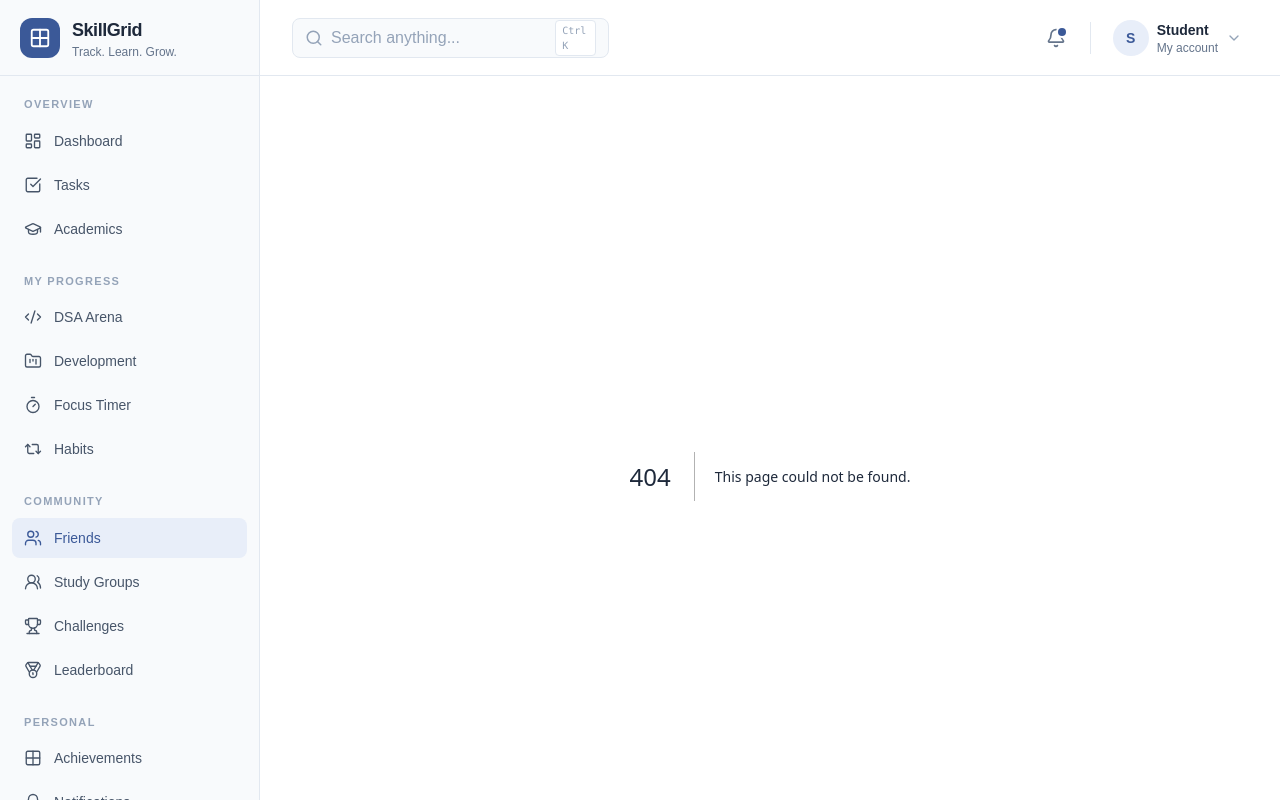
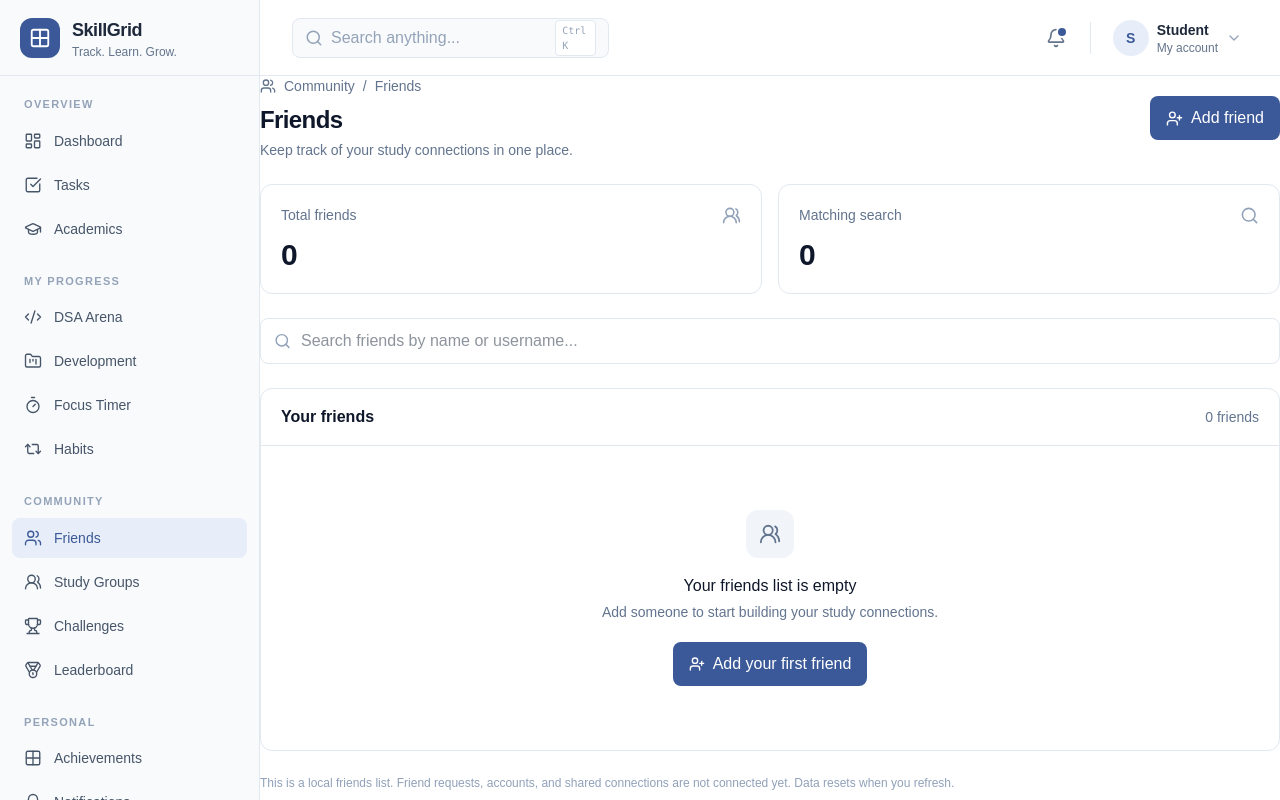
Before and after one commit to thiteswapnil1212-hue/skillGrid, a Next.js app in the folder skillgrid-app/: page /friends in a window 1280 px wide. Before the commit this address had no page. Shown: the top 800 px of the page. Built offline with nearby package versions, Linux system fonts and the light colour scheme.

Commit message:
feat: add friends page

```diff
--- /dev/null
+++ b/skillgrid-app/src/app/friends/page.tsx
@@ -0,0 +1,263 @@
+
+"use client";
+
+import { useMemo, useState, type FormEvent } from "react";
+import {
+  Users,
+  UserPlus,
+  Search,
+  Trash2,
+  X,
+  UserRound,
+  UsersRound,
+} from "lucide-react";
+
+type Friend = {
+  id: string;
+  name: string;
+  username: string;
+};
+
+export default function FriendsPage() {
+  const [friends, setFriends] = useState<Friend[]>([]);
+  const [search, setSearch] = useState("");
+  const [showForm, setShowForm] = useState(false);
+  const [name, setName] = useState("");
+  const [username, setUsername] = useState("");
+
+  const filteredFriends = useMemo(() => {
+    const query = search.trim().toLowerCase();
+
+    return friends.filter(
+      (friend) =>
+        friend.name.toLowerCase().includes(query) ||
+        friend.username.toLowerCase().includes(query)
+    );
+  }, [friends, search]);
+
+  function handleSubmit(event: FormEvent<HTMLFormElement>) {
+    event.preventDefault();
+
+    if (!name.trim()) return;
+
+    const newFriend: Friend = {
+      id: crypto.randomUUID(),
+      name: name.trim(),
+      username: username.trim(),
+    };
+
+    setFriends((current) => [newFriend, ...current]);
+    setName("");
+    setUsername("");
+    setShowForm(false);
+  }
+
+  function removeFriend(id: string) {
+    setFriends((current) => current.filter((friend) => friend.id !== id));
+  }
+
+  return (
+    <div className="mx-auto w-full max-w-7xl space-y-6">
+      <div className="flex flex-col justify-between gap-4 sm:flex-row sm:items-center">
+        <div>
+          <div className="flex items-center gap-2 text-sm text-slate-500">
+            <Users size={16} />
+            <span>Community</span>
+            <span>/</span>
+            <span>Friends</span>
+          </div>
+
+          <h1 className="mt-2 text-2xl font-semibold tracking-tight text-slate-900">
+            Friends
+          </h1>
+
+          <p className="mt-1 text-sm text-slate-500">
+            Keep track of your study connections in one place.
+          </p>
+        </div>
+
+        <button
+          onClick={() => setShowForm((current) => !current)}
+          className="inline-flex items-center justify-center gap-2 rounded-lg bg-[#3B5998] px-4 py-2.5 text-sm font-medium text-white transition hover:bg-[#304b85]"
+        >
+          {showForm ? <X size={17} /> : <UserPlus size={17} />}
+          {showForm ? "Close form" : "Add friend"}
+        </button>
+      </div>
+
+      <div className="grid gap-4 sm:grid-cols-2">
+        <div className="rounded-xl border border-slate-200 bg-white p-5">
+          <div className="flex items-center justify-between">
+            <p className="text-sm text-slate-500">Total friends</p>
+            <UsersRound size={19} className="text-slate-400" />
+          </div>
+          <p className="mt-3 text-3xl font-semibold text-slate-900">
+            {friends.length}
+          </p>
+        </div>
+
+        <div className="rounded-xl border border-slate-200 bg-white p-5">
+          <div className="flex items-center justify-between">
+            <p className="text-sm text-slate-500">Matching search</p>
+            <Search size={19} className="text-slate-400" />
+          </div>
+          <p className="mt-3 text-3xl font-semibold text-slate-900">
+            {filteredFriends.length}
+          </p>
+        </div>
+      </div>
+
+      {showForm && (
+        <form
+          onSubmit={handleSubmit}
+          className="space-y-5 rounded-xl border border-slate-200 bg-white p-5 sm:p-6"
+        >
+          <div>
+            <h2 className="text-lg font-semibold text-slate-900">
+              Add a friend
+            </h2>
+            <p className="mt-1 text-sm text-slate-500">
+              Add a name and an optional username to your local list.
+            </p>
+          </div>
+
+          <div className="grid gap-4 sm:grid-cols-2">
+            <div>
+              <label className="mb-2 block text-sm font-medium text-slate-700">
+                Name *
+              </label>
+              <input
+                required
+                value={name}
+                onChange={(event) => setName(event.target.value)}
+                placeholder="Enter a name"
+                className="w-full rounded-lg border border-slate-200 px-3.5 py-2.5 text-sm outline-none focus:border-[#3B5998] focus:ring-2 focus:ring-blue-100"
+              />
+            </div>
+
+            <div>
+              <label className="mb-2 block text-sm font-medium text-slate-700">
+                Username (optional)
+              </label>
+              <input
+                value={username}
+                onChange={(event) => setUsername(event.target.value)}
+                placeholder="e.g. coder123"
+                className="w-full rounded-lg border border-slate-200 px-3.5 py-2.5 text-sm outline-none focus:border-[#3B5998] focus:ring-2 focus:ring-blue-100"
+              />
+            </div>
+          </div>
+
+          <div className="flex justify-end gap-3">
+            <button
+              type="button"
+              onClick={() => setShowForm(false)}
+              className="rounded-lg border border-slate-200 px-4 py-2.5 text-sm font-medium text-slate-600 hover:bg-slate-50"
+            >
+              Cancel
+            </button>
+
+            <button
+              type="submit"
+              className="rounded-lg bg-[#3B5998] px-5 py-2.5 text-sm font-medium text-white hover:bg-[#304b85]"
+            >
+              Save friend
+            </button>
+          </div>
+        </form>
+      )}
+
+      <div className="relative">
+        <Search
+          size={17}
+          className="absolute left-3.5 top-1/2 -translate-y-1/2 text-slate-400"
+        />
+        <input
+          value={search}
+          onChange={(event) => setSearch(event.target.value)}
+          placeholder="Search friends by name or username..."
+          className="w-full rounded-lg border border-slate-200 bg-white py-2.5 pl-10 pr-4 text-sm outline-none focus:border-[#3B5998]"
+        />
+      </div>
+
+      <section className="overflow-hidden rounded-xl border border-slate-200 bg-white">
+        <div className="flex items-center justify-between border-b border-slate-200 px-5 py-4">
+          <h2 className="font-semibold text-slate-900">Your friends</h2>
+          <span className="text-sm text-slate-500">
+            {filteredFriends.length}{" "}
+            {filteredFriends.length === 1 ? "friend" : "friends"}
+          </span>
+        </div>
+
+        {filteredFriends.length === 0 ? (
+          <div className="flex flex-col items-center px-5 py-16 text-center">
+            <div className="flex h-12 w-12 items-center justify-center rounded-xl bg-slate-100">
+              <UsersRound size={22} className="text-slate-500" />
+            </div>
+
+            <h3 className="mt-4 font-medium text-slate-900">
+              {friends.length === 0
+                ? "Your friends list is empty"
+                : "No matching friends"}
+            </h3>
+
+            <p className="mt-1 max-w-sm text-sm text-slate-500">
+              {friends.length === 0
+                ? "Add someone to start building your study connections."
+                : "Try another name or username."}
+            </p>
+
+            {friends.length === 0 && (
+              <button
+                onClick={() => setShowForm(true)}
+                className="mt-5 inline-flex items-center gap-2 rounded-lg bg-[#3B5998] px-4 py-2.5 text-sm font-medium text-white hover:bg-[#304b85]"
+              >
+                <UserPlus size={16} />
+                Add your first friend
+              </button>
+            )}
+          </div>
+        ) : (
+          <div className="divide-y divide-slate-100">
+            {filteredFriends.map((friend) => (
+              <div
+                key={friend.id}
+                className="flex items-center justify-between gap-4 px-5 py-4"
+              >
+                <div className="flex min-w-0 items-center gap-3">
+                  <div className="flex h-11 w-11 shrink-0 items-center justify-center rounded-full bg-slate-100 text-slate-500">
+                    <UserRound size={20} />
+                  </div>
+
+                  <div className="min-w-0">
+                    <p className="truncate text-sm font-medium text-slate-900">
+                      {friend.name}
+                    </p>
+                    {friend.username && (
+                      <p className="mt-1 truncate text-xs text-slate-500">
+                        @{friend.username.replace(/^@/, "")}
+                      </p>
+                    )}
+                  </div>
+                </div>
+
+                <button
+                  onClick={() => removeFriend(friend.id)}
+                  aria-label={`Remove ${friend.name}`}
+                  className="rounded-lg p-2 text-slate-400 transition hover:bg-rose-50 hover:text-rose-600"
+                >
+                  <Trash2 size={16} />
+                </button>
+              </div>
+            ))}
+          </div>
+        )}
+      </section>
+
+      <p className="text-xs text-slate-400">
+        This is a local friends list. Friend requests, accounts, and shared
+        connections are not connected yet. Data resets when you refresh.
+      </p>
+    </div>
+  );
+}
```
